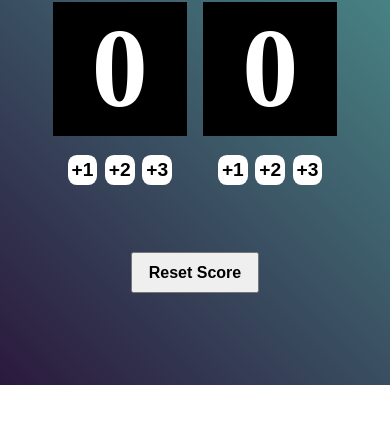
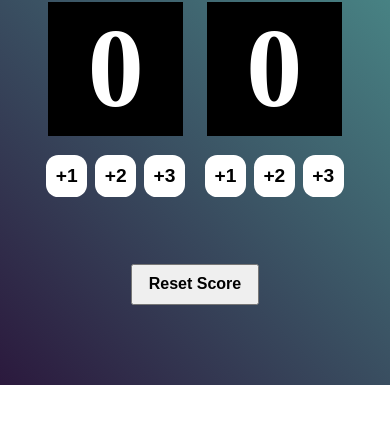
Before and after one commit to lucho20091/BasketballScoreboard, a plain HTML site: page index.html in a window 390 px wide. Shown: the part 277-700 px from the top of the page. Drawn offline with Linux system fonts and the light colour scheme.

Commit message:
Update style.css

```diff
--- a/style.css
+++ b/style.css
@@ -93,7 +93,7 @@ body {
         gap: 1em;
     }
     .bottom-btns button{
-        padding: 0.2em;
+        padding: 0.5em;
         font-size: 1.2em;
         margin: 1em 0.1em;
     }
```
